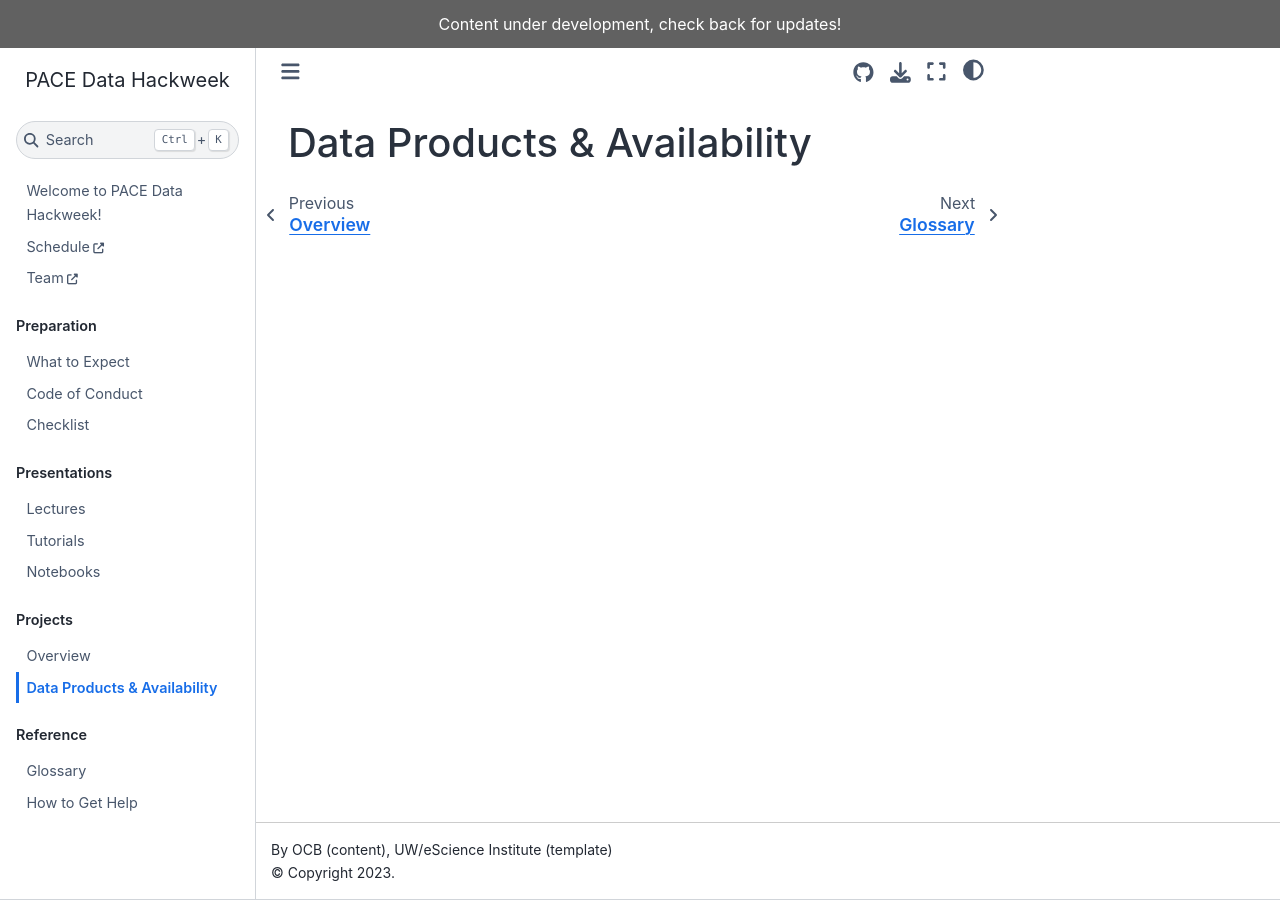
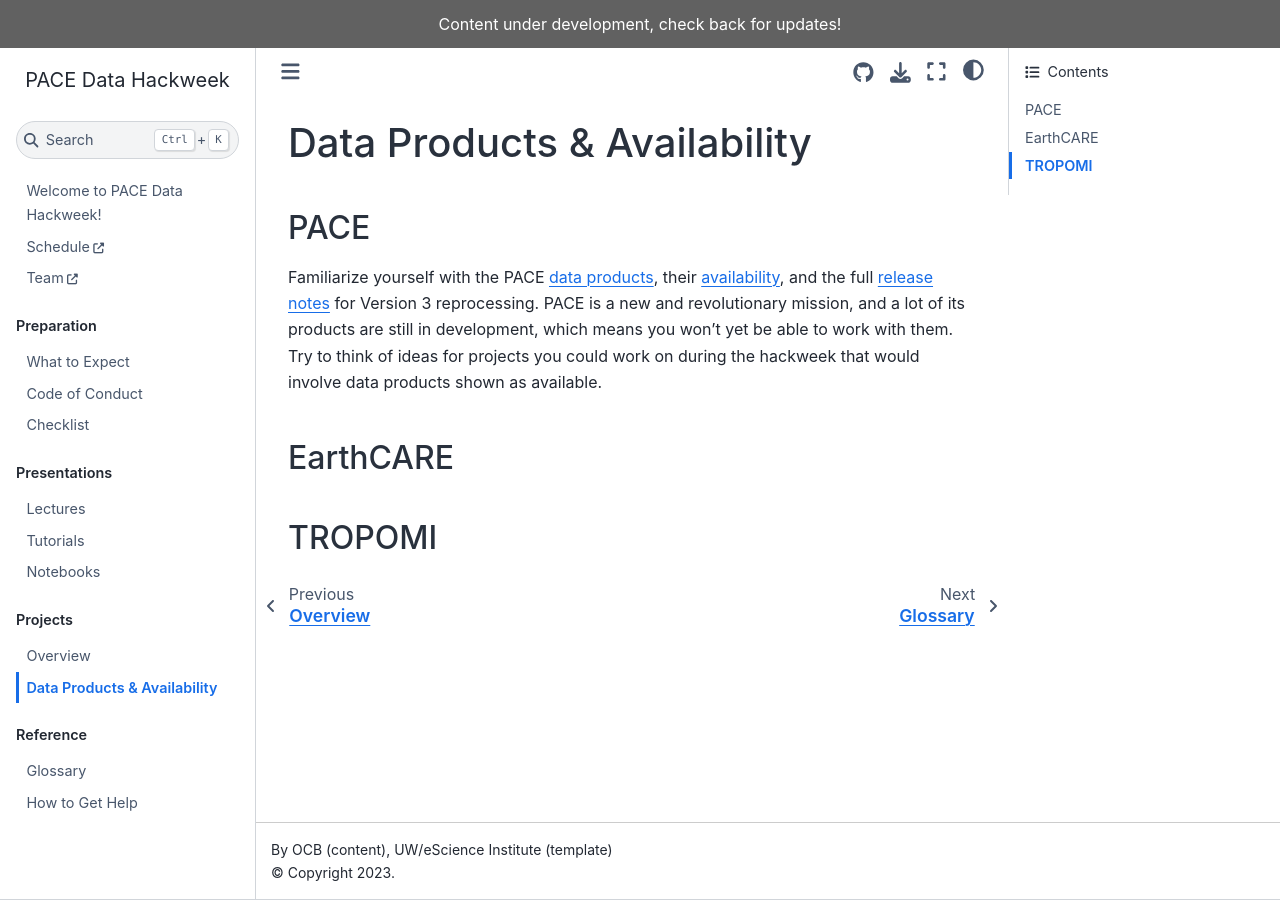
Before and after one commit to PACEHackWeek/pace-2025, a Jupyter Book: the page built from book/projects/satellite_data_availability.md, in a window 1280 px wide. Built offline with Jupyter Book 1.0.4 settings and Sphinx 7.4.7 and the Sphinx Book theme 1.1.4, drawn with Linux system fonts in a browser that asks for light colours.

Commit message:
Added PACE text to satellite data availability page

```diff
--- a/book/projects/satellite_data_availability.md
+++ b/book/projects/satellite_data_availability.md
@@ -1 +1,30 @@
 # Data Products & Availability
+
+## PACE
+Familiarize yourself with the PACE [data products], their [availability], and the full [release notes] for Version 3 reprocessing.
+PACE is a new and revolutionary mission, and a lot of its products are still in development, which means you won’t yet be able to work with them.
+Try to think of ideas for projects you could work on during the hackweek that would involve data products shown as available.
+
+## EarthCARE
+
+## TROPOMI
+
+
+
+
+[data products]: https://pace.oceansciences.org/data.htm
+[availability]: https://pace.oceansciences.org/data_table.htm
+[release notes]: https://oceancolor.gsfc.nasa.gov/data/reprocessing/V3.0/pace-oci/
+
+<!--
+Include:
+PACE
+highlights
+link to https://pace.oceansciences.org/data.htm
+EarthCARE
+TROPOMI
+Other data
+ancillary OB.DAAC data
+how to upload before hackweek to /shared
+how to upload before hackweek to S3 storage
+-->
```
